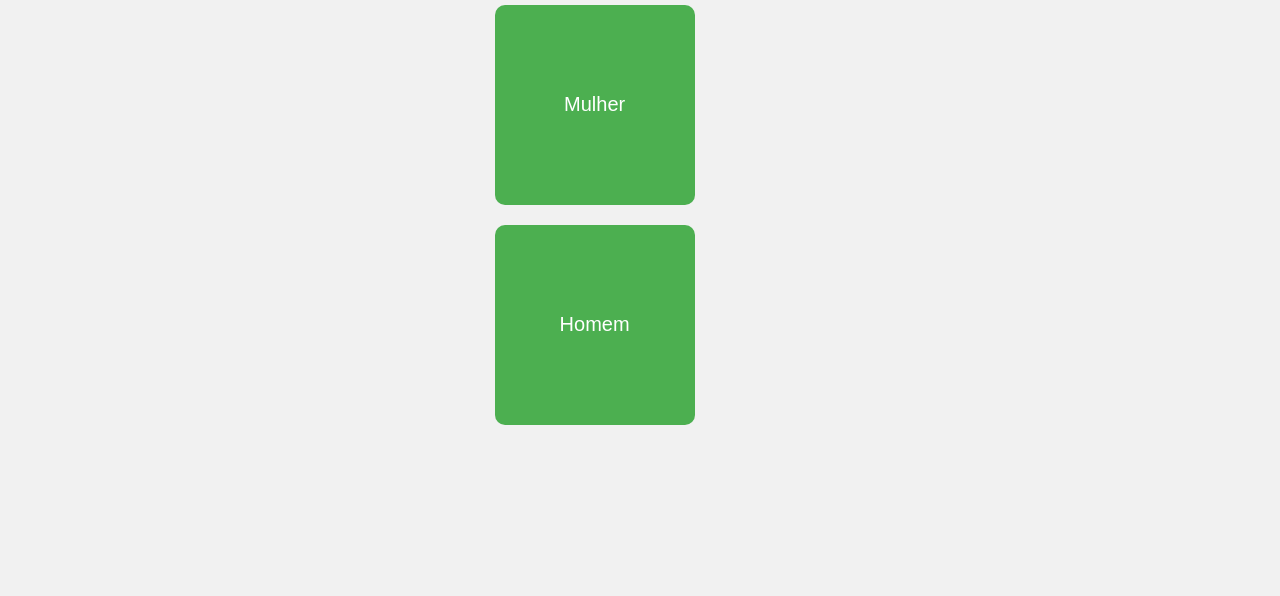
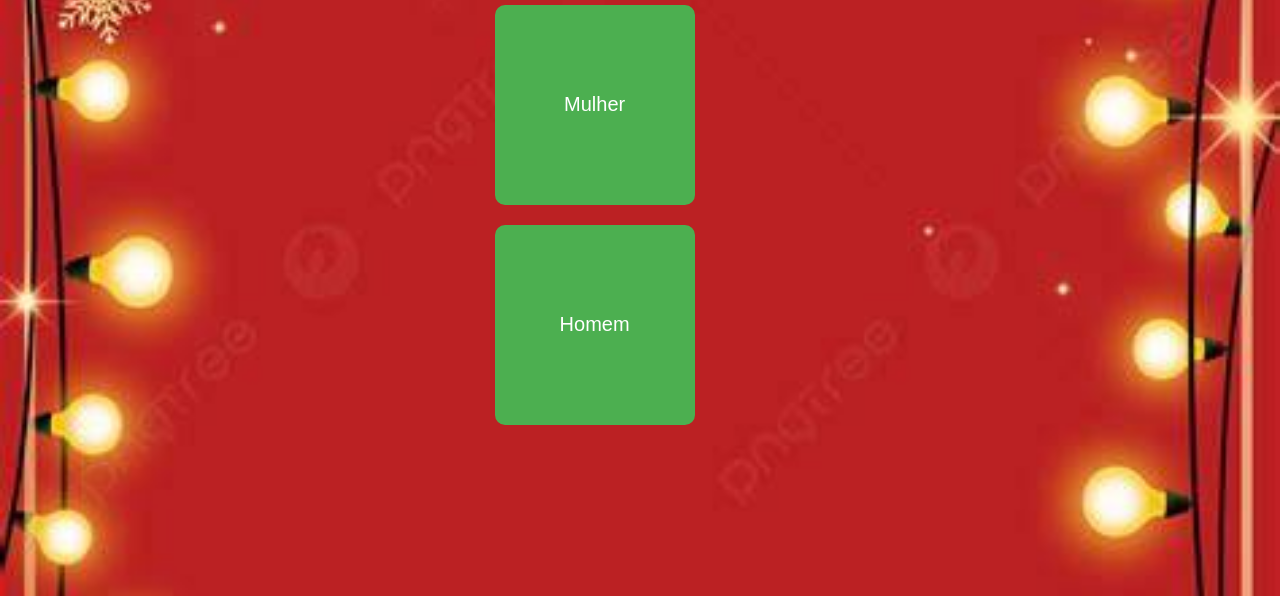
Before and after one commit to JoaoEmanoel2005/Presente_Natal, a plain HTML site: page index.html in a window 1280 px wide. Shown: the part 204-800 px from the top of the page. Drawn offline with Linux system fonts and the light colour scheme.

Commit message:
Update style.css

```diff
--- a/style.css
+++ b/style.css
@@ -15,7 +15,7 @@
     flex-direction: column;
     padding: 20px;
     position: relative;
-    background-image: url('fundo.jfif'); /* Imagem de fundo natalino */
+    background-image: url('images/fundo.jfif'); /* Imagem de fundo natalino */
     background-size: cover;
     background-position: center;
     background-attachment: fixed;
```
